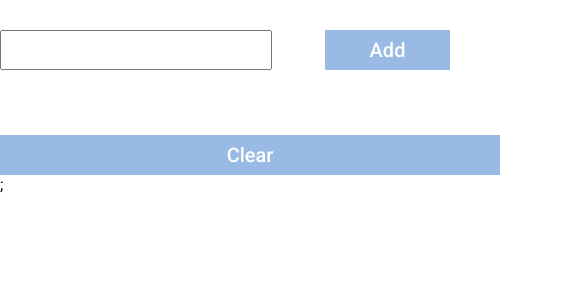
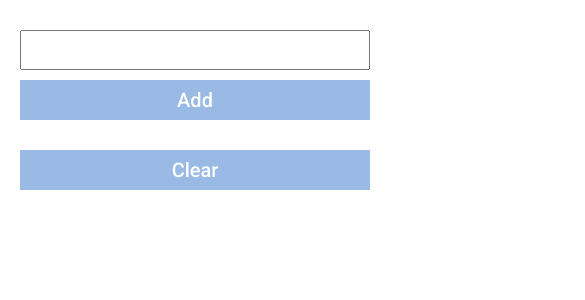
Before and after one commit to wdkkk/react-weather-app, a React (Create React App) app: page / in a window 390 px wide. Shown: the top 300 px of the page, 585 px wide, since content can reach past the window. Built offline with nearby package versions, Linux system fonts and the light colour scheme.

Commit message:
added adaptive

```diff
--- a/src/UI/Alert.jsx
+++ b/src/UI/Alert.jsx
@@ -4,7 +4,7 @@ import "./style.sass";
 
 const Alert = ({ visible, text }) => {
   return (
-    <div>
+    <div className="AlertWrapper">
       {visible ? (
         <div className="Alert visible">{text}</div>
       ) : (
--- a/src/UI/Button.jsx
+++ b/src/UI/Button.jsx
@@ -1,4 +1,6 @@
 import React from "react";
+
+import "./style.sass";
 
 const Button = ({ children, ...props }) => {
   return (
--- a/src/UI/style.sass
+++ b/src/UI/style.sass
@@ -21,6 +21,9 @@
   font-weight: 500
   font-size: 20px
 
+  @media (max-width: 500px)
+    width: 100% !important
+
   &:hover
     background-color: $global-blue-hover
 
@@ -28,7 +31,8 @@
   cursor: pointer
 
 .LocationDisplay,
-.ForecastDisplay
+.ForecastDisplay,
+.LocationDisplayLoading
   width: 300px
   margin-bottom: 50px
 
@@ -36,6 +40,10 @@
   box-shadow: 4px 4px 21px 16px rgba(0, 0, 0, 0.2)
   border-radius: 10px
   padding: 30px
+
+  @media (max-width: 720px)
+    width: 90%
+    margin: 0 auto
 
   .LocationDisplayCity
     text-align: center
@@ -74,7 +82,6 @@ a
   text-decoration: none
 
 .LocationDisplayLoading
-  width: 300px
   height: 396px
   background-color: #fff
   box-shadow: 4px 4px 21px 16px rgba(0, 0, 0, 0.2)
@@ -88,6 +95,8 @@ a
     height: 30px
     background-color: #d3d3d3
     animation: $loading-anim
+    width: 80%
+    margin: 0 auto
 
 
   .LocationDisplayImage
@@ -113,7 +122,21 @@ a
     animation: $loading-anim
 
 
+.AlertWrapper
+  @media (max-width: 720px)
+    width: 100vw
+    display: flex
+    justify-content: center
+    align-items: center
+    height: 100vw
+    position: absolute
+    top: 0
+    pointer-events: none
+    user-select: none
+
 .Alert
+  pointer-events: none
+  user-select: none
   background-color: $global-blue
   color: #fff
   padding: 20px 40px
@@ -123,8 +146,19 @@ a
   opacity: 0
   transition: 0.3s ease
 
+  @media (max-width: 720px)
+    min-height: 20px
+    position: relative
+    left: auto
+    text-align: center
+    width: 80%
+    margin: 0 auto
+
 .Alert.visible
+    display: block
     opacity: 100
+
+
 
 .loading-gif
   position: absolute
--- a/src/components/LocationsList.jsx
+++ b/src/components/LocationsList.jsx
@@ -2,6 +2,8 @@ import React from "react";
 
 import LocationDisplay from "../UI/LocationDisplay";
 import LocationDisplayLoading from "../UI/LocationDisplayLoading";
+
+import "./style.sass";
 
 const LocationsList = ({ locations }) => {
   return (
--- a/src/components/style.sass
+++ b/src/components/style.sass
@@ -2,15 +2,31 @@
   display: flex
   justify-content: space-between
   align-items: center
-  width: 450px
+  max-width: 450px
   margin: 0 auto
   padding-top: 30px
 
+  @media (max-width: 500px)
+    flex-direction: column
+    height: 120px
+    padding: 30px 20px 0
+
+    .Button,
+    input
+      width: 100%
+
 .locations,
 .forecasts
-  width: 1000px
+  max-width: 1000px
   margin: 0 auto
   flex-wrap: wrap
   padding-top: 70px
   display: flex
   gap: 33.333px
+
+  @media (max-width: 1100px)
+    width: 650px
+    justify-content: space-between
+
+  @media (max-width: 720px)
+    width: 100%
--- a/src/pages/Forecast/Forecast.jsx
+++ b/src/pages/Forecast/Forecast.jsx
@@ -9,13 +9,10 @@ import ForecastList from "../../components/ForecastList";
 import { useNavigate } from "react-router-dom";
 
 import Button from "../../UI/Button";
-import { toJS } from "mobx";
 
 import "./style.sass";
-import weatherStore from "../../store/weatherStore";
 
 const Forecast = () => {
-  console.log(toJS(weatherStore.weatherLocations));
   const params = useParams();
   const navigate = useNavigate();
 
@@ -41,7 +38,6 @@ const Forecast = () => {
 
     setForecastData(res.data);
     setIsLoading(false);
-    console.log(res.data);
   };
 
   return (
--- a/src/pages/Main.jsx
+++ b/src/pages/Main.jsx
@@ -11,9 +11,9 @@ import { toJS } from "mobx";
 
 import weatherStore from "../store/weatherStore";
 
+import "./style.sass";
+
 const Main = () => {
-  console.log(toJS(weatherStore.weatherLocations));
-
   const [locations, setLocations] = useState(weatherStore.weatherLocations);
   const [alertState, setAlertState] = useState(false);
   const [alertText, setAlertText] = useState("");
@@ -44,19 +44,17 @@ const Main = () => {
     }, 3000);
   };
   return (
-    <div>
+    <div className="main">
       <Form
         addLocation={addLocation}
         sentAlert={sentAlert}
         addPromiseLocation={addPromiseLocation}
       />
-      <Button
-        style={{ margin: "0 auto", marginTop: 65, width: 500 }}
-        onClick={() => clearLocations()}
-      >
-        Clear
-      </Button>
-      ;
+
+      <div className="button__wrapper">
+        <Button onClick={() => clearLocations()}>Clear</Button>
+      </div>
+
       <LocationsList locations={locations} />
       <Alert visible={alertState} text={alertText} />
     </div>
--- /dev/null
+++ b/src/pages/style.sass
@@ -0,0 +1,12 @@
+.main
+
+  .button__wrapper
+    padding-top: 65px
+
+    .Button
+      width: 450px
+      margin: 0 auto
+
+    @media (max-width: 500px)
+      width: 100%
+      padding: 30px 20px 0
```
